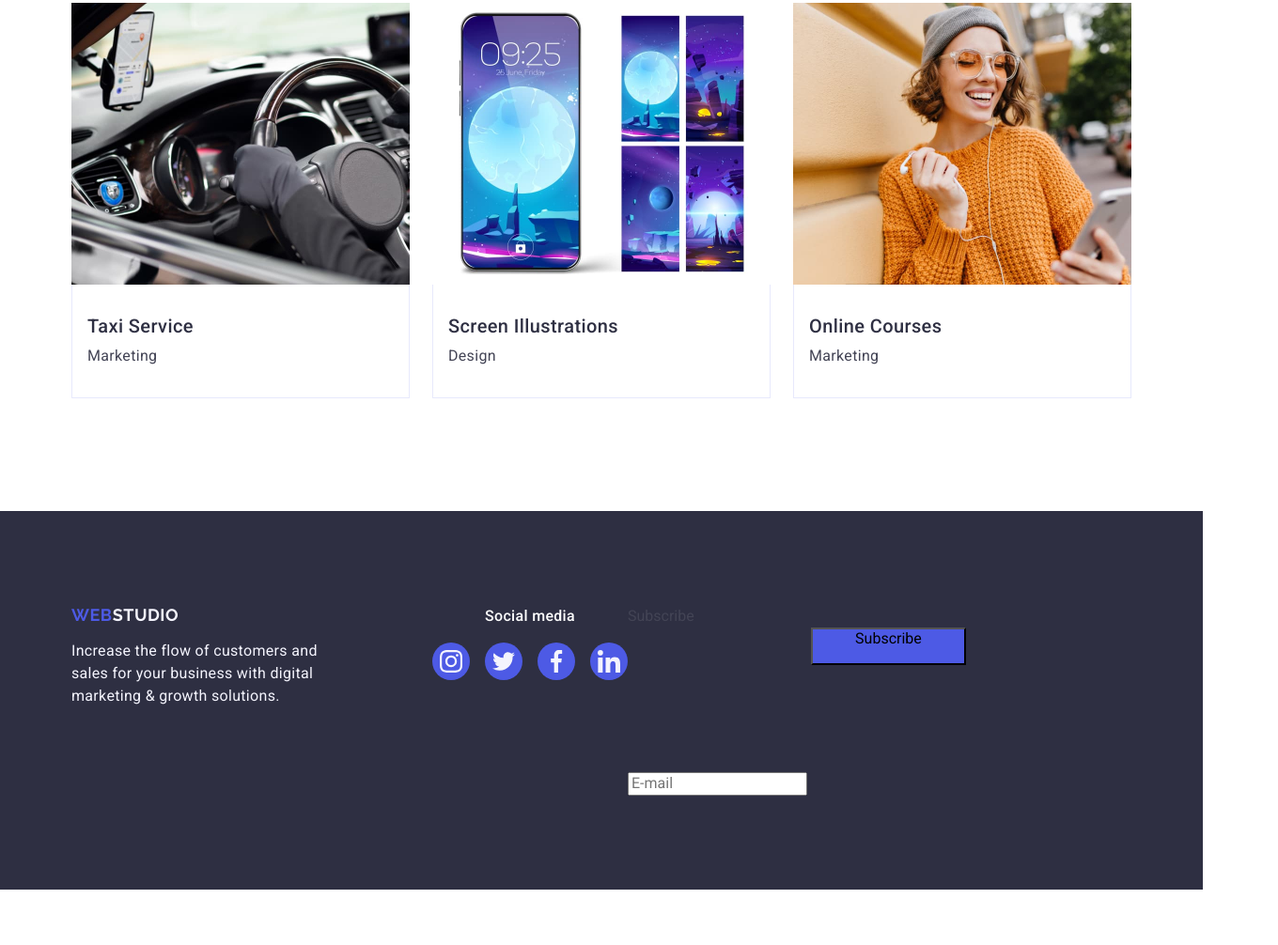
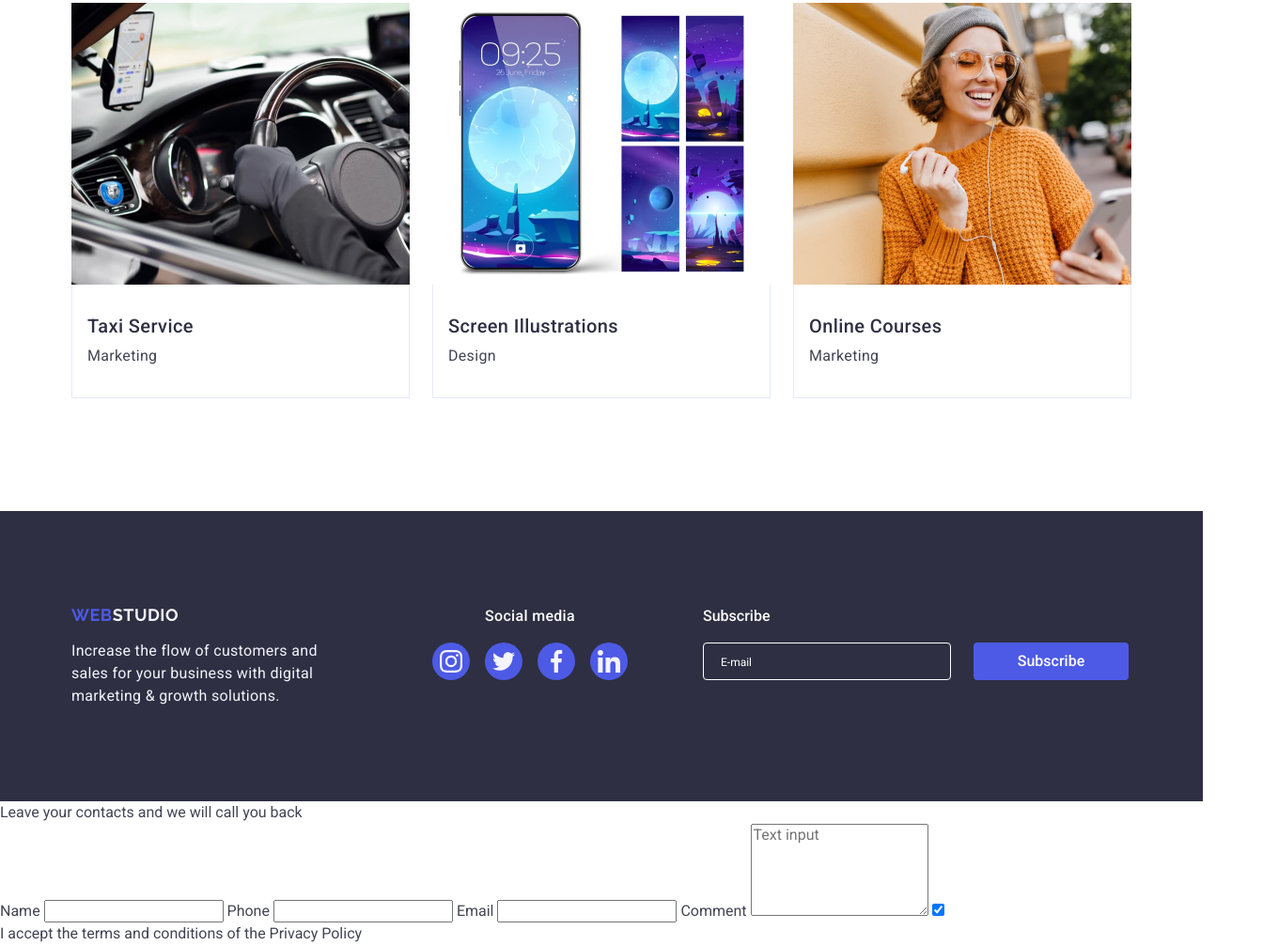
Before and after one commit to olha12melnychuk/goit-markup-hw-05, a plain HTML site: page index.html in a window 1280 px wide. Shown: the part 2639-3645 px from the top of the page at 94% size, 1360 px wide, since content can reach past the window. Before the commit the page ends 3586 px from the top, so only its background shows below. Drawn offline with nearby package versions, Linux system fonts and the light colour scheme.

Commit message:
add footer form/add html modal

```diff
--- a/css/styles.css
+++ b/css/styles.css
@@ -34,6 +34,10 @@ img {
 
 a {
   text-decoration: none;
+}
+
+.form {
+  width: 100%;
 }
 
 input,
@@ -481,11 +485,50 @@ margin-right: 120px;
 .email-address {
   display: flex;
   flex-direction: column;
+
   max-width: 453px;
+  max-height: 80px;
+  margin-left: 80px;
 }
 
 .subscribe-button {
   width: 165px;
   height: 40px;
+  border: none;
   background-color: #4D5AE5;
+  border-radius: 4px;
+  padding: 8px 24px 8px 24px;
+  margin-left: 24px;
+  color: #FFFFFF;
+  font-weight: 500;
+  font-size: 16px;
+  line-height: 1.5;
+  letter-spacing: 0,04em;
 }
+
+.form-name {
+ color: #FFFFFF;
+ margin-bottom: 16px;
+ font-weight: 500;
+ font-size: 16px;
+ line-height: 1.5;
+}
+
+.email-form {
+  display: flex;
+}
+
+.form-field {
+    border: 1px solid #FFFFFF;
+    border-radius: 4px;
+    background-color: #2E2F42;
+    width: 264px;
+    height: 40px;
+}
+
+input::placeholder {
+  color: #FFFFFF;
+  font-weight: 400;
+  font-size: 12px;
+  padding: 8px 212px 8px 16px;
+}
--- a/index.html
+++ b/index.html
@@ -388,9 +388,9 @@
             </ul>
       </div>
       <form class="email-address">
-        <label for="mail">Subscribe</label>
+        <label class="form-name" for="mail">Subscribe</label>
           <div class="email-form">
-            <input type="email" name="email_address" id="mail" placeholder="E-mail">
+            <input class="form-field" type="email" name="email_address" id="mail" placeholder="E-mail">
             <button class="subscribe-button" type="submit">Subscribe
               <svg>
                 <use class="icon-footer" href="./images/icon_send.svg"></use>
@@ -399,8 +399,33 @@
           </div>
         </form>
     </div>
+  </footer>
 
-  </footer>
+<!-- modal block -->
+
+  <div class="modal-overlay">
+    <div class="modal">
+      <form class="contact-form">
+        <p>Leave your contacts and we will call you back</p>
+        <label class="field-name">Name
+          <input type="text" class="input-field" name="users_name">
+        </label>
+        <label class="field-name">Phone
+          <input type="tel" class="input-field" name="contact_phone">
+        </label>
+        <label class="field-name">Email
+          <input type="email" class="input-field" name="email_address">
+        </label>
+        <label class="field-name">Comment
+          <textarea name="comment" rows="5" placeholder="Text input"></textarea>
+        </label>
+        <label>
+          <input type="checkbox" name="privacy_policy" value="accept" checked />
+          <p>I accept the terms and conditions of the Privacy Policy</p>
+        </label>
+      </form>
+    </div>
+  </div>
 
 </body>
 
```
